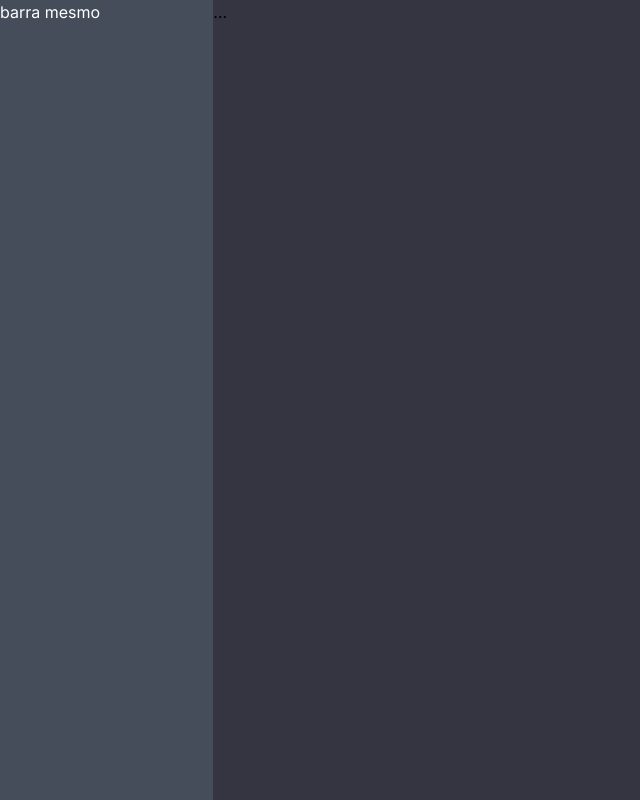
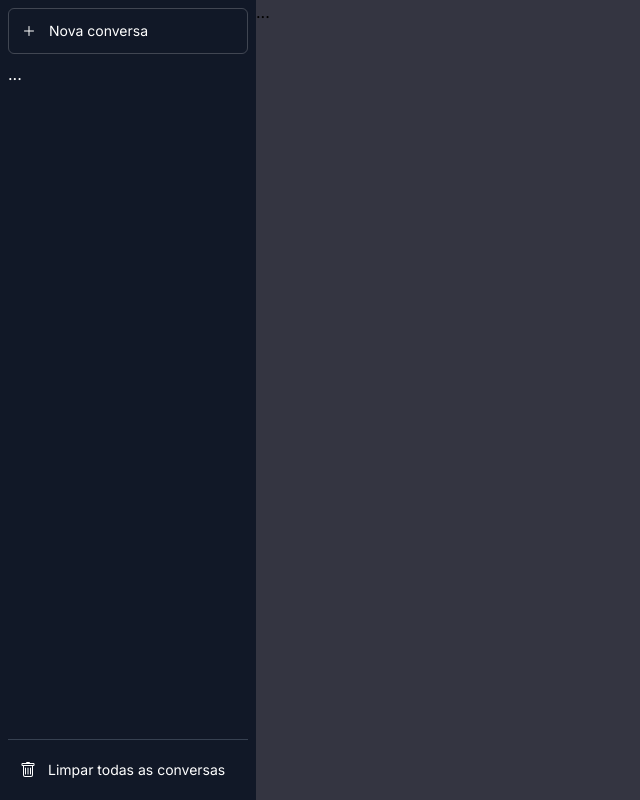
Before and after one commit to Filipe-Bacof/Chat-GPT-Clone, a Next.js app: page / in a window 1280 px wide. Shown: the whole page, without its empty margins (0-640 px from the left). Built offline with nearby package versions, Linux system fonts and the light colour scheme.

Commit message:
interface of sidebar + icons + scroll styles

```diff
--- a/src/app/globals.css
+++ b/src/app/globals.css
@@ -25,3 +25,17 @@ body {
     )
     rgb(var(--background-start-rgb));
 }
+
+::-webkit-scrollbar {
+  width: .5rem;
+  height: 1rem;
+}
+
+::-webkit-scrollbar-thumb {
+  background-color: rgba(217, 217, 217, .8);
+  border-radius: 1rem;
+}
+
+::-webkit-scrollbar-track {
+  background-color: transparent;
+}
--- a/src/app/page.tsx
+++ b/src/app/page.tsx
@@ -1,19 +1,42 @@
 'use client'
 
+import { ChatArea } from '@/components/ChatArea'
+import { Header } from '@/components/Header'
 import { Sidebar } from '@/components/Sidebar'
 import { useState } from 'react'
 
 const Page = () => {
-  const [sidebarOpened, setSidebarOpened] = useState(true)
+  const [sidebarOpened, setSidebarOpened] = useState(false)
 
-  const closeSidebar = () => {}
+  const openSidebar = () => {
+    setSidebarOpened(true)
+  }
+  const closeSidebar = () => {
+    setSidebarOpened(false)
+  }
+
+  const handleClearConversations = () => {}
+
+  const handleNewChat = () => {}
 
   return (
     <main className="flex min-h-screen bg-gpt-gray">
-      <Sidebar open={sidebarOpened} onClose={closeSidebar}>
-        <p>ola</p>
+      <Sidebar
+        open={sidebarOpened}
+        onClose={closeSidebar}
+        onClear={handleClearConversations}
+        onNewChat={handleNewChat}
+      >
+        ...
       </Sidebar>
-      <section className="flex w-full flex-col">...</section>
+      <section className="flex w-full flex-col">
+        <Header
+          openSidebarClick={openSidebar}
+          title={`Titulo 123`}
+          newChatClick={handleNewChat}
+        />
+        <ChatArea />
+      </section>
     </main>
   )
 }
--- /dev/null
+++ b/src/components/ChatArea.tsx
@@ -0,0 +1,5 @@
+type Props = {}
+
+export const ChatArea = ({}: Props) => {
+  return <div>...</div>
+}
--- /dev/null
+++ b/src/components/Header.tsx
@@ -0,0 +1,22 @@
+import IconAdd from './icons/IconAdd'
+import IconMenu from './icons/IconMenu'
+
+type Props = {
+  openSidebarClick: () => void
+  title: string
+  newChatClick: () => void
+}
+
+export const Header = ({ openSidebarClick, title, newChatClick }: Props) => {
+  return (
+    <header className="boder-b flex w-full items-center justify-between border-b-gray-600 p-2 md:hidden">
+      <div onClick={openSidebarClick}>
+        <IconMenu width={24} height={24} />
+      </div>
+      <div className="mx-2 truncate">{title}</div>
+      <div onClick={newChatClick}>
+        <IconAdd width={24} height={24} />
+      </div>
+    </header>
+  )
+}
--- a/src/components/Sidebar.tsx
+++ b/src/components/Sidebar.tsx
@@ -1,22 +1,58 @@
 import { ReactNode } from 'react'
 import IconClose from './icons/IconClose'
+import IconAdd from './icons/IconAdd'
+import { SidebarButton } from './SidebarButton'
+import IconTrash from './icons/IconTrash'
 
 type Props = {
   children: ReactNode
   open: boolean
   onClose: () => void
+  onClear: () => void
+  onNewChat: () => void
 }
 
-export const Sidebar = ({ open, onClose, children }: Props) => {
+export const Sidebar = ({
+  open,
+  onClose,
+  onClear,
+  onNewChat,
+  children,
+}: Props) => {
   return (
     <section
       className={`fixed bottom-0 left-0 top-0 text-white ${
         open ? 'w-screen bg-gray-600/75' : 'w-0'
       } md:static md:w-64`}
     >
-      <div className="">
-        <div className="">barra mesmo</div>
-        <div className="flex h-10 w-10 cursor-pointer items-center justify-center md:hidden">
+      <div
+        className={`flex h-screen transition-all duration-200 ${
+          open ? 'ml-0' : '-ml-96'
+        } md:ml-0`}
+      >
+        <div className="flex w-64 flex-col bg-gray-900 p-2">
+          <div
+            onClick={onNewChat}
+            className="flex cursor-pointer items-center rounded-md border border-white/20 p-3 text-sm hover:bg-gray-500/20"
+          >
+            <IconAdd width={16} height={16} className="mr-3" />
+            Nova conversa
+          </div>
+
+          <nav className="flex-1 overflow-y-auto pt-2">{children}</nav>
+
+          <div className="border-t border-gray-700 pt-2">
+            <SidebarButton
+              icon={<IconTrash width={16} height={16} />}
+              label="Limpar todas as conversas"
+              onClick={onClear}
+            />
+          </div>
+        </div>
+        <div
+          onClick={onClose}
+          className="flex h-10 w-10 cursor-pointer items-center justify-center md:hidden"
+        >
           <IconClose width={24} height={24} />
         </div>
       </div>
--- /dev/null
+++ b/src/components/SidebarButton.tsx
@@ -0,0 +1,19 @@
+import { ReactNode } from 'react'
+
+type Props = {
+  icon: ReactNode
+  label: string
+  onClick: () => void
+}
+
+export const SidebarButton = ({ icon, label, onClick }: Props) => {
+  return (
+    <div
+      onClick={onClick}
+      className="flex cursor-pointer items-center rounded-md p-3 text-sm hover:bg-gray-500/20"
+    >
+      <div className="mr-3">{icon}</div>
+      <div className="flex-1 truncate">{label}</div>
+    </div>
+  )
+}
--- /dev/null
+++ b/src/components/icons/IconAdd.tsx
@@ -0,0 +1,25 @@
+// icon:add | Ionicons https://ionicons.com/ | Ionic Framework
+import * as React from 'react'
+
+function IconAdd(props: React.SVGProps<SVGSVGElement>) {
+  return (
+    <svg
+      viewBox="0 0 512 512"
+      fill="currentColor"
+      height="1em"
+      width="1em"
+      {...props}
+    >
+      <path
+        fill="none"
+        stroke="currentColor"
+        strokeLinecap="round"
+        strokeLinejoin="round"
+        strokeWidth={32}
+        d="M256 112v288M400 256H112"
+      />
+    </svg>
+  )
+}
+
+export default IconAdd
--- /dev/null
+++ b/src/components/icons/IconMenu.tsx
@@ -0,0 +1,18 @@
+// icon:menu | Ant Design Icons https://ant.design/components/icon/ | Ant Design
+import * as React from 'react'
+
+function IconMenu(props: React.SVGProps<SVGSVGElement>) {
+  return (
+    <svg
+      viewBox="0 0 1024 1024"
+      fill="currentColor"
+      height="1em"
+      width="1em"
+      {...props}
+    >
+      <path d="M904 160H120c-4.4 0-8 3.6-8 8v64c0 4.4 3.6 8 8 8h784c4.4 0 8-3.6 8-8v-64c0-4.4-3.6-8-8-8zm0 624H120c-4.4 0-8 3.6-8 8v64c0 4.4 3.6 8 8 8h784c4.4 0 8-3.6 8-8v-64c0-4.4-3.6-8-8-8zm0-312H120c-4.4 0-8 3.6-8 8v64c0 4.4 3.6 8 8 8h784c4.4 0 8-3.6 8-8v-64c0-4.4-3.6-8-8-8z" />
+    </svg>
+  )
+}
+
+export default IconMenu
--- /dev/null
+++ b/src/components/icons/IconTrash.tsx
@@ -0,0 +1,22 @@
+// icon:trash | Bootstrap https://icons.getbootstrap.com/ | Bootstrap
+import * as React from 'react'
+
+function IconTrash(props: React.SVGProps<SVGSVGElement>) {
+  return (
+    <svg
+      fill="currentColor"
+      viewBox="0 0 16 16"
+      height="1em"
+      width="1em"
+      {...props}
+    >
+      <path d="M5.5 5.5A.5.5 0 016 6v6a.5.5 0 01-1 0V6a.5.5 0 01.5-.5zm2.5 0a.5.5 0 01.5.5v6a.5.5 0 01-1 0V6a.5.5 0 01.5-.5zm3 .5a.5.5 0 00-1 0v6a.5.5 0 001 0V6z" />
+      <path
+        fillRule="evenodd"
+        d="M14.5 3a1 1 0 01-1 1H13v9a2 2 0 01-2 2H5a2 2 0 01-2-2V4h-.5a1 1 0 01-1-1V2a1 1 0 011-1H6a1 1 0 011-1h2a1 1 0 011 1h3.5a1 1 0 011 1v1zM4.118 4L4 4.059V13a1 1 0 001 1h6a1 1 0 001-1V4.059L11.882 4H4.118zM2.5 3V2h11v1h-11z"
+      />
+    </svg>
+  )
+}
+
+export default IconTrash
--- /dev/null
+++ b/src/types/ChatMessage.ts
@@ -0,0 +1,5 @@
+export type ChatMessage = {
+  id: string
+  author: 'me' | 'ai'
+  body: string
+}
```
Also changed, not shown: src/types/Chat.ts (added, +7 -0 lines).
